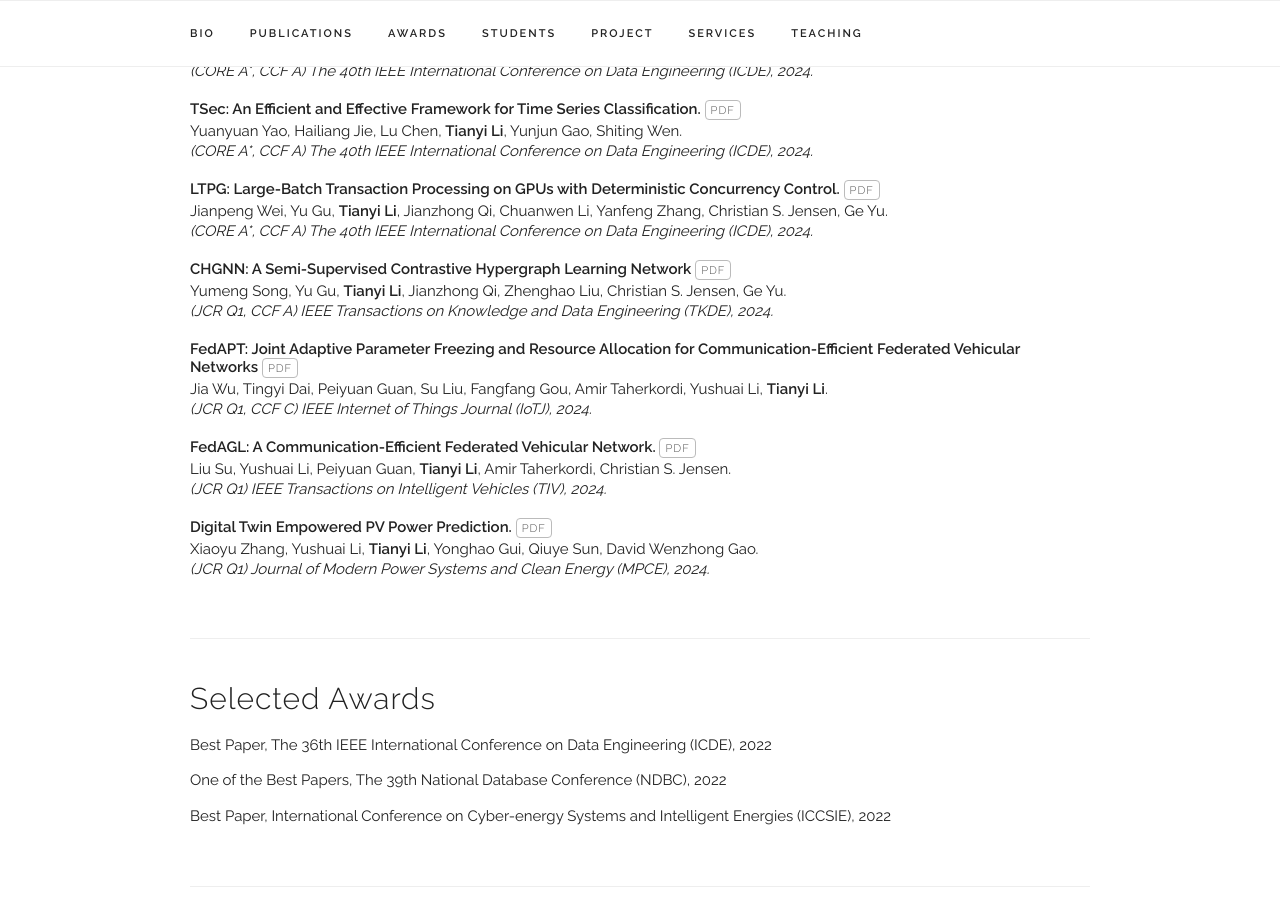
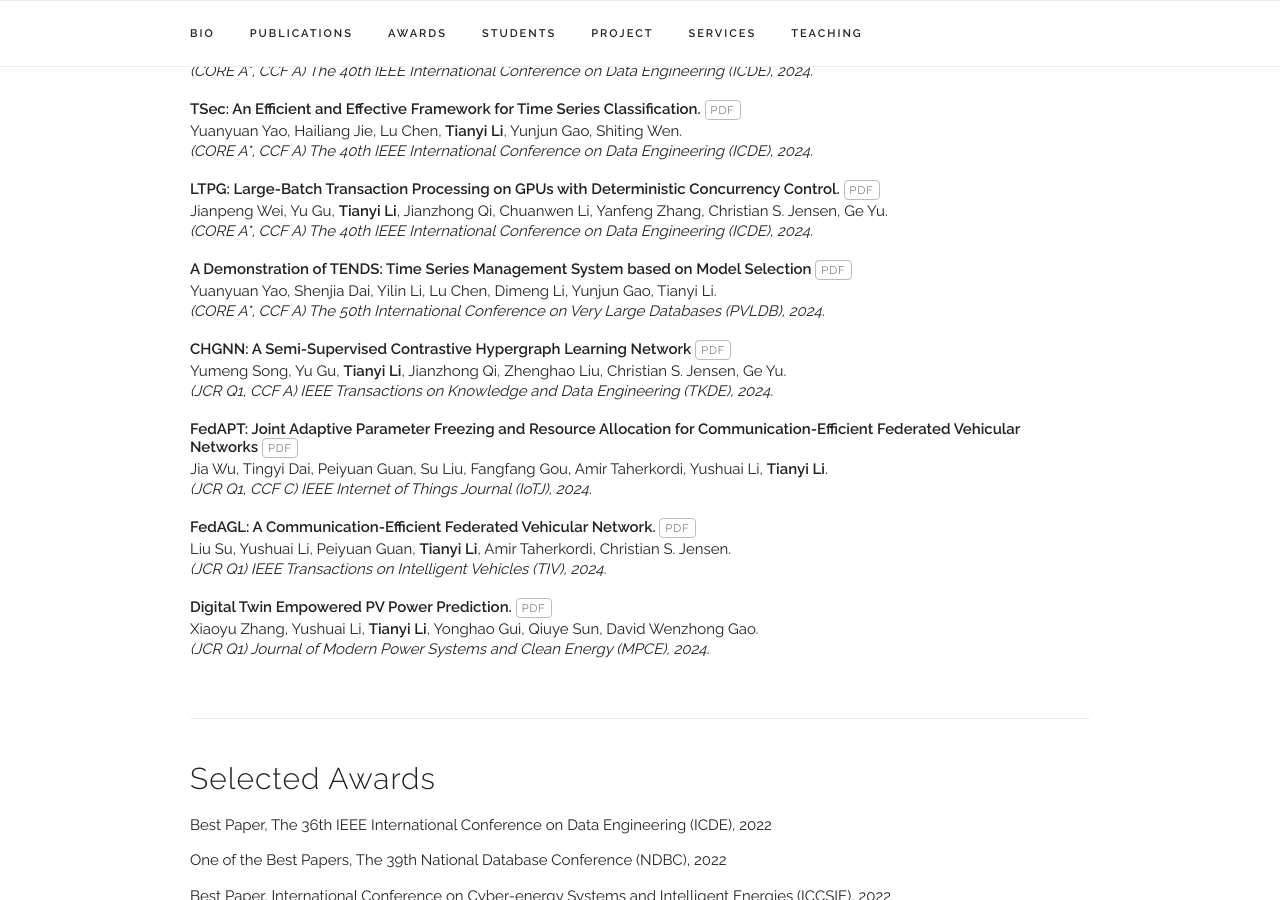
Before and after one commit to litianyi-cs-dkaau/litianyi-cs-dkaau.github.io, a Jekyll site: the page built from index.html, in a window 1280 px wide and 900 px high, scrolled down 1214 px. Built offline with Jekyll 4.4.1, drawn with Linux system fonts in a browser that asks for light colours.

Commit message:
Update publications.yaml

```diff
--- a/_data/publications.yaml
+++ b/_data/publications.yaml
@@ -3,9 +3,10 @@
   - title: "ADGNN: Towards Scalable GNN Training with Aggregation-Difference Aware Sampling."
     authors: "Zhen Song, Yu Gu, Tianyi Li+*, Qing Sun, Yanfeng Zhang, Christian S. Jensen, Ge Yu."
     venue: "(CORE A*, CCF A) The 2024 ACM SIGMOD/PODS International Conference on Management of Data (SIGMOD), 2024."
-    paper_pdf: "https://dl.acm.org/doi/pdf/10.1145/3626716?casa_token=RRCOkHs4UVsAAAAA:RA8w3aIT8PgjHjdJ5Nc9Wry9ua_1HADy4q6Vocc1BEB-s5N1APM_e6xmCLo23M74yaLifWen7EdC"
+    paper_pdf: ""
     conference: y
     year2024: y
+
 
   - title: "SWISP: Distributed Convoy Mining via Sliding Window-based Indexing and Sub-track Partitioning."
     authors: "Chenxu Wang, Xin Yang, Tianyi Li+, Jiaxing Wei, Pinghui Wang,  Hongzhen Xiang, Christian S. Jensen."
@@ -25,6 +26,13 @@
   - title: "LTPG: Large-Batch Transaction Processing on GPUs with Deterministic Concurrency Control."
     authors: "Jianpeng Wei, Yu Gu, Tianyi Li+, Jianzhong Qi, Chuanwen Li, Yanfeng Zhang, Christian S. Jensen, Ge Yu."
     venue: "(CORE A*, CCF A) The 40th IEEE International Conference on Data Engineering (ICDE), 2024."
+    paper_pdf: ""
+    conference: y
+    year2024: y
+
+  - title: "A Demonstration of TENDS: Time Series Management System based on Model Selection"
+    authors: "Yuanyuan Yao, Shenjia Dai, Yilin Li, Lu Chen, Dimeng Li, Yunjun Gao, Tianyi Li."
+    venue: "(CORE A*, CCF A) The 50th International Conference on Very Large Databases (PVLDB), 2024."
     paper_pdf: ""
     conference: y
     year2024: y
@@ -60,14 +68,14 @@
 
   - title: "Real-time Workload Pattern Analysis for Large-scale Cloud Databases."
     authors: "Jiaqi Wang, Tianyi Li+*, Anni Wang, Xiaoze Liu, Lu Chen, Jie Chen, Jianye Liu, Junyang Wu, Feifei Li, Yunjun Gao."
-    venue: "(CORE A*, CCF A) The 49th International Conference on Very Large Data Bases (PVLDB), 2023."
+    venue: "(CORE A*, CCF A) The 49th International Conference on Very Large Databases (PVLDB), 2023."
     paper_pdf: " "
     conference: y
     year2023: y
 
   - title: "SimpleTS: An Efficient and Universal Model Selection Framework for Time Series Forecasting."
     authors: "Yuanyuan Yao, Dimeng Li, Hailiang Jie, Lu Chen, Tianyi Li+, Jie Chen, Jiaqi Wang, Feifei Li, Yunjun Gao."
-    venue: "(CORE A*, CCF A) The 49th International Conference on Very Large Data Bases (PVLDB), 2023."
+    venue: "(CORE A*, CCF A) The 49th International Conference on Very Large Databases (PVLDB), 2023."
     paper_pdf: " "
     conference: y
     year2023: y
@@ -116,14 +124,14 @@
 
   - title: "TRACE: Real-time Compression of Streaming Trajectories in Road Networks."
     authors: "Tianyi Li+, Lu Chen, Christian S. Jensen, Torben Bach Pedersen."
-    venue: "(CORE A*, CCF A)The 47th International Conference on Very Large Data Bases (PVLDB), 2021."
+    venue: "(CORE A*, CCF A)The 47th International Conference on Very Large Databases (PVLDB), 2021."
     paper_pdf: ""
     conference: y
     beforeyear2022: y
 
   - title: "Compression of Uncertain Trajectories in Road Networks."
     authors: "Tianyi Li+, Ruikai Huang, Lu Chen, Christian S. Jensen, Torben Bach Pedersen."
-    venue: "(CORE A*, CCF A) The 46th International Conference on Very Large Data Bases (PVLDB), 2020."
+    venue: "(CORE A*, CCF A) The 46th International Conference on Very Large Databases (PVLDB), 2020."
     paper_pdf: ""
     conference: y
     beforeyear2022: y
```
